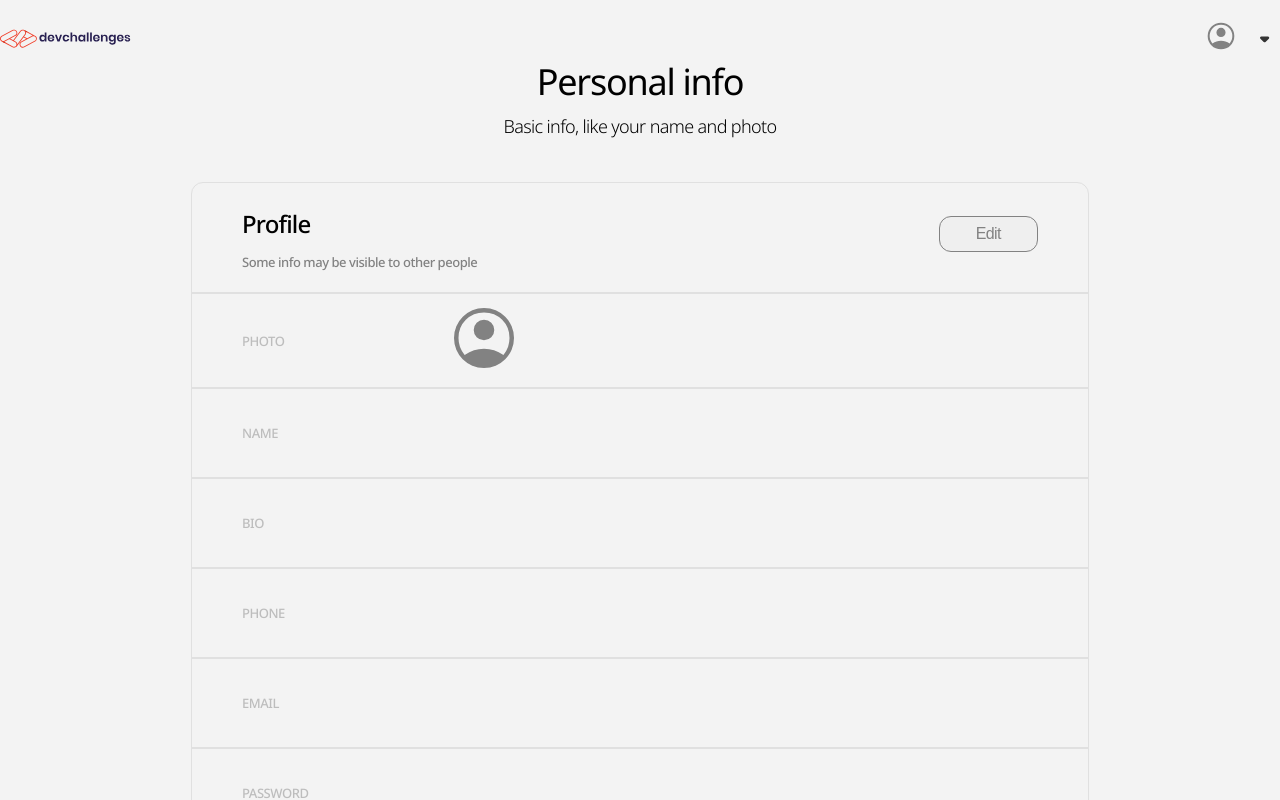
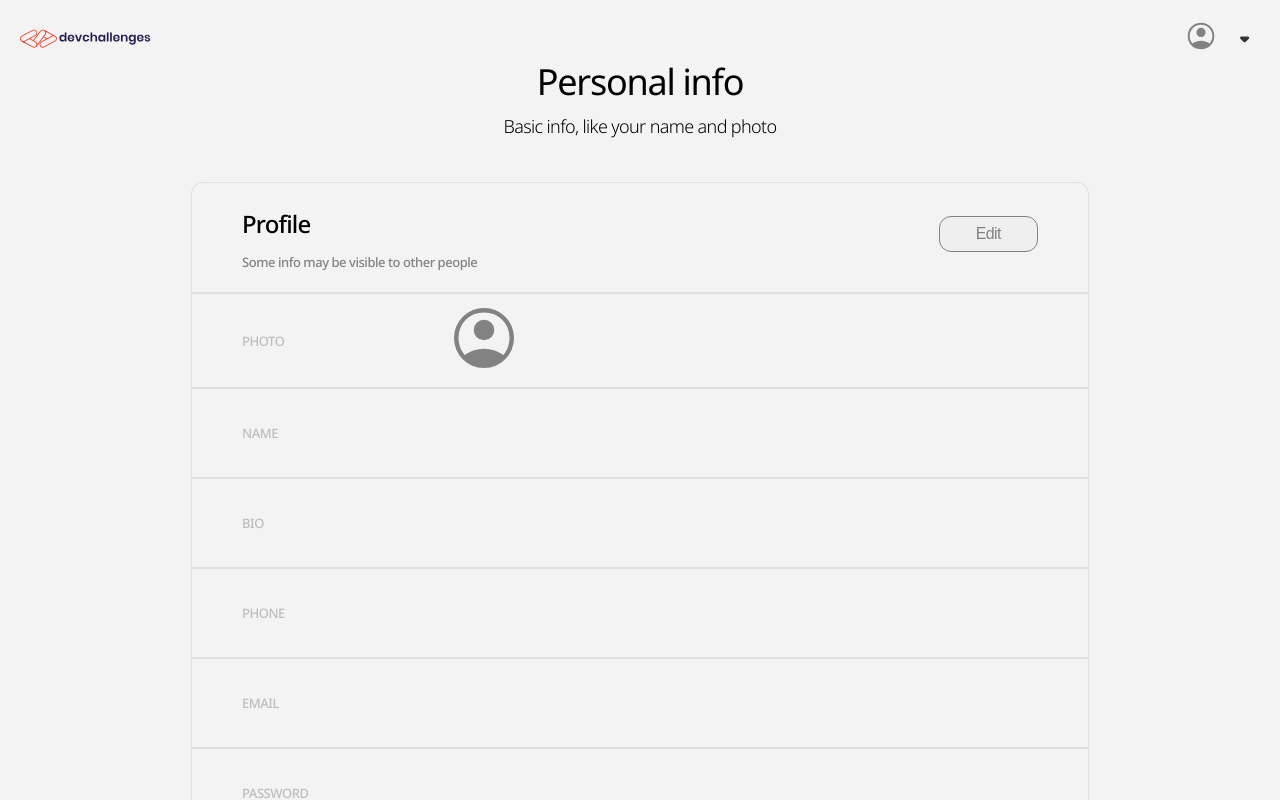
Before and after one commit to jnzm02/authorization, a Vue app: page /profile in a window 1280 px wide. Built offline with nearby package versions, Linux system fonts and the light colour scheme.

Commit message:
Fixed navbar width

```diff
--- a/src/components/navbar.vue
+++ b/src/components/navbar.vue
@@ -44,10 +44,10 @@ const updateDrop = () => {
 
 <style scoped lang="scss">
 .profile-nav {
-  width: 100vw;
-  // overflow: auto;
   max-width: 1324px;
-  margin: 20px auto 0;
+  width: calc(100% - 40px);
+  padding: 0 20px;
+  margin-top: 20px;
   display: flex;
   justify-content: space-between;
 }
--- a/src/views/Profile.vue
+++ b/src/views/Profile.vue
@@ -80,7 +80,6 @@ main {
   flex-direction: column;
   text-align: center;
   align-items: center;
-  width: 100vw;
   background-color: #f3f3f3;
 }
 
--- a/src/views/Update.vue
+++ b/src/views/Update.vue
@@ -74,74 +74,7 @@ main {
   flex-direction: column;
   text-align: center;
   align-items: center;
-  width: 100vw;
   background-color: #f3f3f3;
-}
-
-.profile-nav {
-  width: 100vw;
-  // overflow: auto;
-  max-width: 1324px;
-  margin: 20px auto 0;
-  display: flex;
-  justify-content: space-between;
-}
-
-.profile {
-  position: relative;
-  display: flex;
-  justify-content: center;
-  align-items: center;
-  gap: 11px;
-  img {
-    width: 32px;
-    height: 32px;
-    border-radius: 8px;
-  }
-  .visible {
-    width: 196px;
-    margin-right: 10%;
-    z-index: 1;
-    padding: 12px;
-    gap: 2px;
-    display: flex;
-    flex-direction: column;
-    top: 100%;
-    right: 0;
-    margin-top: 10px;
-    border-radius: 12px;
-    border: 1px solid #E0E0E0;
-    background: #FFF;
-    list-style: none;
-    box-shadow: 0 2px 4px 0 rgba(0, 0, 0, 0.05);
-    :hover {
-      background: #555555;
-    }
-  }
-  .drop-option {
-    padding: 12px;
-    display: flex;
-    align-items: center;
-    gap: 10px;
-    border-radius: 8px;
-    cursor: pointer;
-  }
-  .active {
-    background: #F2F2F2 !important;
-  }
-  hr {
-    border: 1px solid #E0E0E0;
-    margin: 4px 0;
-  }
-}
-
-.rotate-icon {
-  transition: transform 0.3s;
-  transform: rotate(-180deg);
-}
-
-.rotate-icon.rotate {
-  transform: rotate(0deg);
 }
 
 .window {
```
